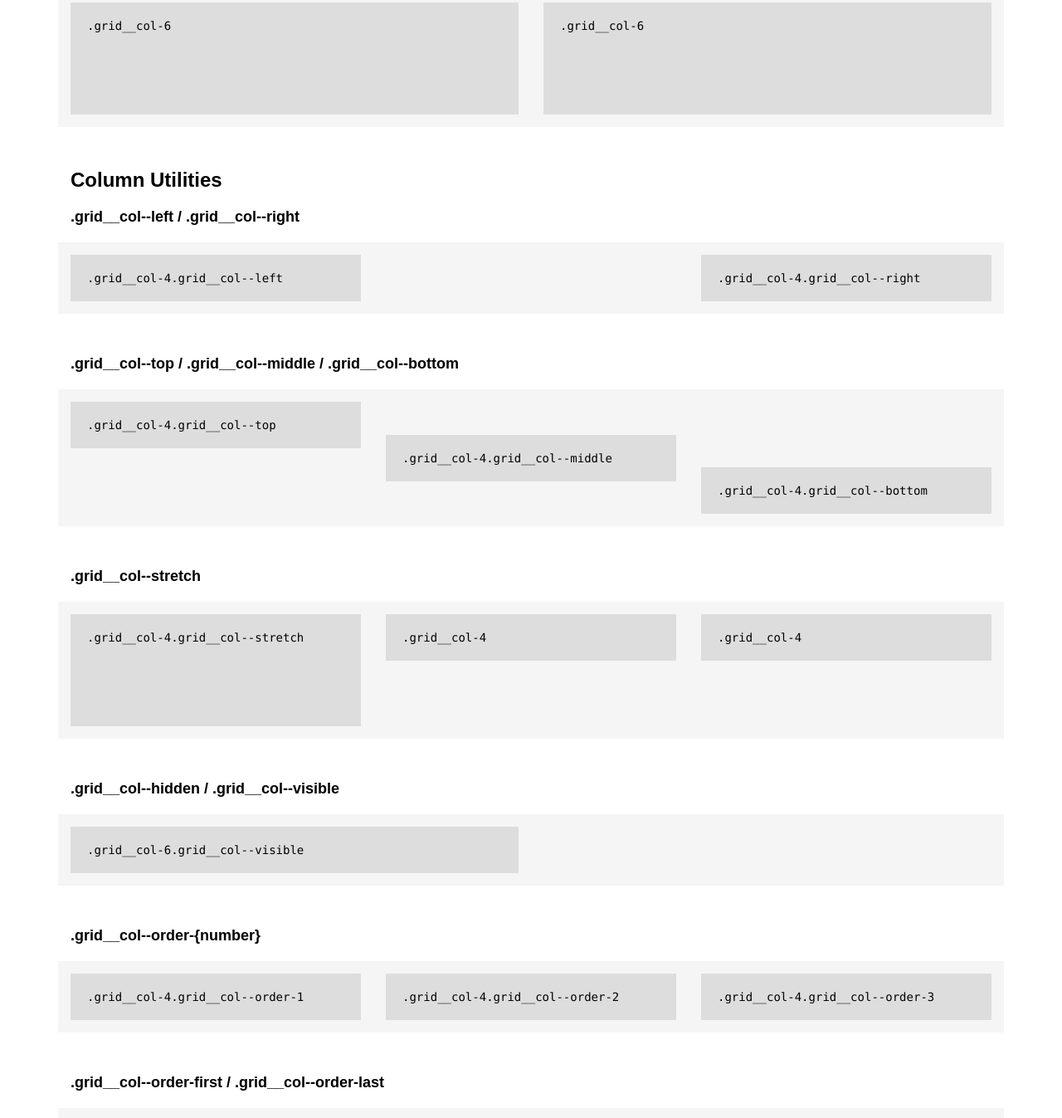
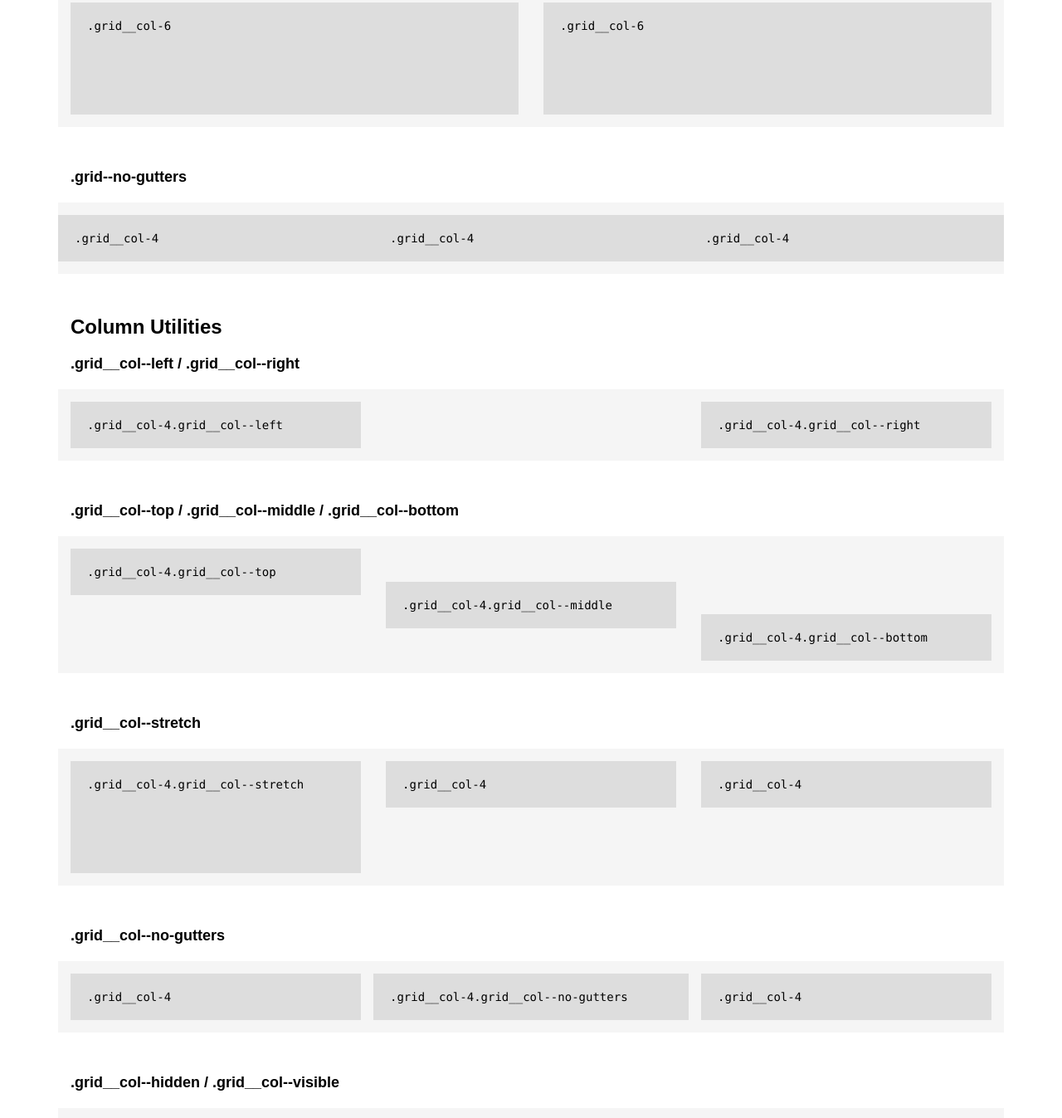
Before and after one commit to alexchantastic/lattice.css, a website: page index.html in a window 1280 px wide. Shown: the part 3062-4409 px from the top of the page at 83% size. Drawn offline with Linux system fonts and the light colour scheme.

Commit message:
Added .grid--no-gutters and .grid__col-no-gutters

```diff
--- a/index.html
+++ b/index.html
@@ -287,6 +287,18 @@
         <div class="grid__col-6 example__col--stretch"><span class="cell">.grid__col-6</span></div>
       </div>
     </div>
+
+    <div class="container">
+      <h3 id="no-gutters">.grid--no-gutters</h3>
+    </div>
+
+    <div class="container example">
+      <div class="grid grid--no-gutters example__grid">
+        <div class="grid__col-4"><span class="cell">.grid__col-4</span></div>
+        <div class="grid__col-4"><span class="cell">.grid__col-4</span></div>
+        <div class="grid__col-4"><span class="cell">.grid__col-4</span></div>
+      </div>
+    </div>
   </section>
 
   <section>
@@ -330,6 +342,18 @@
     </div>
 
     <div class="container">
+      <h3 id="col-no-gutter">.grid__col--no-gutters</h3>
+    </div>
+
+    <div class="container example">
+      <div class="grid example__grid">
+        <div class="grid__col-4"><span class="cell">.grid__col-4</span></div>
+        <div class="grid__col-4 grid__col--no-gutters"><span class="cell">.grid__col-4.grid__col--no-gutters</span></div>
+        <div class="grid__col-4"><span class="cell">.grid__col-4</span></div>
+      </div>
+    </div>
+
+    <div class="container">
       <h3 id="col-hidden-visible">.grid__col--hidden / .grid__col--visible</h3>
     </div>
 
--- a/src/_mixins.scss
+++ b/src/_mixins.scss
@@ -161,6 +161,11 @@
   .#{$namespace}grid--bottom { align-items: flex-end; }
   .#{$namespace}grid--stretch { align-items: stretch; }
 
+  .grid--no-gutters > [class*="grid__col-"] {
+    padding-left: 0;
+    padding-right: 0;
+  }
+
   /* Column level utilities */
   // Column alignment
   .#{$namespace}grid__col--left {
@@ -177,6 +182,12 @@
   .#{$namespace}grid__col--middle { align-self: center; }
   .#{$namespace}grid__col--bottom { align-self: flex-end; }
   .#{$namespace}grid__col--stretch { align-self: stretch; }
+
+  [class*="grid__col-"].#{$namespace}grid__col--no-gutters {
+    padding-left: 0;
+    padding-right: 0;
+  }
+
   .#{$namespace}grid__col--hidden { display: none; }
   .#{$namespace}grid__col--visible { display: block; }
 
```
Also changed, not shown: README.md, dist/lattice.css.
